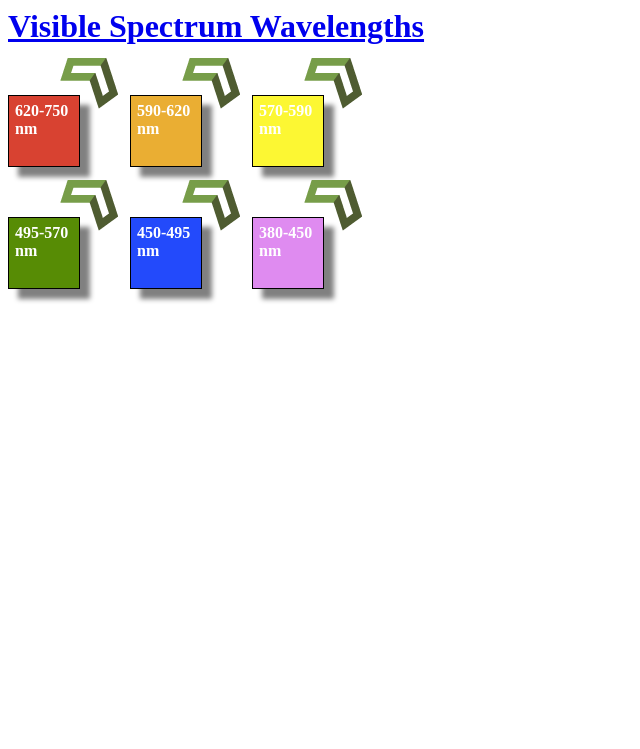
After one commit to ryanscottbaker/Codeup-Web-Exercises, a PHP site: page /css_positioning.html in a window 1280 px wide. The commit adds this page. Shown: the top 749 px of the page, without its empty margins (0-640 px from the left). Run offline with PHP 8.4, Linux system fonts and the light colour scheme.

Commit message:
Here are my files for the positioning exercise, this one was tough!

```diff
--- a/public/css/box_model.css
+++ b/public/css/css_positioning.css
@@ -7,114 +7,121 @@ html {
 h1{color: #602F95;
    font-weight: bold;
    text-decoration: underline;
-	animation-duration: 5s;
-	animation-name: slidein;
-	animation-iteration-count: infinite;
-}
-@keyframes slidein {
-  from {
-    margin-left: 100%;
-    width: 200%;
-  }
-
-  to {
-    margin-left: 20%;
-    width: 100%;
-  }
-}
+   margin-bottom: 50px
+ }
 
 .redbox {
 background-color: #D84231;
-border-radius: 20px;
-text-shadow: 3px 6px 1px #000;
 box-shadow: 10px 10px 5px grey;
 color: white;
 font-weight: bolder;
-text-indent: 5px;
-width: 150px;
-height: 50px;
-padding: 10px;
+width: 72px;
+height: 72px;
+padding: 6px;
 border-style: solid;
 border-color: black;
 border-width: 1px;
+float: left;
 }
+
 .orangebox{
-margin: 10px 30px 10px 30px;
-border-radius: 20px;
+margin: 0px 50px 50px 50px;
 background-color: #EAAE33;
-text-shadow: 3px 6px 1px #000;
 box-shadow: 10px 10px 5px grey;
 color: white;
 font-weight: bolder;
-text-indent: 5px;
-width: 150px;
-height: 50px;
-padding: 10px;
+width: 72px;
+height: 72px;
+padding: 6px;
 border-style: solid;
 border-color: black;
 border-width: 1px;
+float: left;
 }
 .yellowbox{
-margin: 0px 0px 10px 60px;
-border-radius: 20px;
+margin: 0px 900px 50px 0px;
 background-color: #FCF733;
 box-shadow: 10px 10px 5px grey;
-text-shadow: 3px 6px 1px #000;
 color: white;
 font-weight: bolder;
-text-indent: 5px;
-width: 150px;
-height: 50px;
-padding: 10px;
+width: 72px;
+height: 72px;
+padding: 6px;
 border-style: solid;
 border-color: black;
 border-width: 1px;
+float: left;
 }
 .greenbox{
-margin: 0px 0px 10px 90px;
-border-radius: 20px;
+margin: 0px 0px 0px 0px;
 background-color: #578C05;
 box-shadow: 10px 10px 5px grey;
-text-shadow: 3px 6px 1px #000;
 color: white;
 font-weight: bolder;
-text-indent: 5px;
-width: 150px;
-height: 50px;
-padding: 10px;
+width: 72px;
+height: 72px;
+padding: 6px;
 border-style: solid;
 border-color: black;
 border-width: 1px;
+float: left;
 }
 .bluebox{
-margin: 0px 0px 10px 120px;
-border-radius: 20px;
+margin: 0px 50px 0px 50px;
 background-color: #234AFB;
 box-shadow: 10px 10px 5px grey;
-text-shadow: 3px 6px 1px #000;
 color: white;
 font-weight: bolder;
-text-indent: 5px;
-width: 150px;
-height: 50px;
-padding: 10px;
+width: 72px;
+height: 72px;
+padding: 6px;
 border-style: solid;
 border-color: black;
 border-width: 1px;
+float: left;
 }
 .violetbox{
-margin: 0px 0px 10px 150px;
-border-radius: 20px;
+margin: 0px 0px 0px 0px;
 background-color: #DF8BF0;
 box-shadow: 10px 10px 5px grey;
-text-shadow: 5px 6px 1px #000;
 color: white;
 font-weight: bolder;
-text-indent: 5px;
-width: 150px;
-height: 50px;
-padding: 10px;
+width: 72px;
+height: 72px;
+padding: 6px;
 border-style: solid;
 border-color: black;
+float: left;
 border-width: 1px;
 }
+
+img.codeup1 {
+  position: relative;
+  bottom: 80px;
+  left:  45px;
+}
+img.codeup2 {
+  position: relative;
+  bottom: 80px;
+  left:  45px;
+}
+img.codeup3 {
+  position: relative;
+  bottom: 80px;
+  left:  45px;
+}
+img.codeup4 {
+  position: relative;
+  bottom: 80px;
+  left:  45px;
+}
+img.codeup5 {
+  position: relative;
+  bottom: 80px;
+  left:  45px;
+}
+img.codeup6 {
+  position: relative;
+  bottom: 80px;
+  left:  45px;
+}
--- /dev/null
+++ b/public/css_positioning.html
@@ -0,0 +1,32 @@
+<! DOCTYPE html>
+<html>
+<head>
+	<title>Positioning Exercise</title>
+	<link rel="stylesheet" type="text/css" href="/css/css_positioning.css">
+</head>
+	<body>
+		<h1> <a href="https://en.wikipedia.org/wiki/Visible_spectrum" target="_blank">Visible Spectrum Wavelengths
+		</h1></a>
+		</div>
+			<div class="container">
+				<div class="redbox"> 620-750 nm
+					<img class="codeup1" src="/img/codeup-arrow.png">
+				</div>
+				<div class="orangebox"> 590-620 nm
+					<img class="codeup2" src="/img/codeup-arrow.png">
+				</div>
+				<div class="yellowbox"> 570-590 nm
+					<img class="codeup3" src="/img/codeup-arrow.png">
+				</div>
+				<div class="greenbox"> 495-570 nm
+					<img class="codeup4" src="/img/codeup-arrow.png">
+				</div>
+				<div class="bluebox"> 450-495 nm
+					<img class="codeup5" src="/img/codeup-arrow.png">
+				</div>
+				<div class="violetbox"> 380-450 nm
+					<img class="codeup6" src="/img/codeup-arrow.png">
+				</div>
+			</div>
+	</body>
+</html>
```
Also changed, not shown: public/img/codeup-arrow.png (added).
